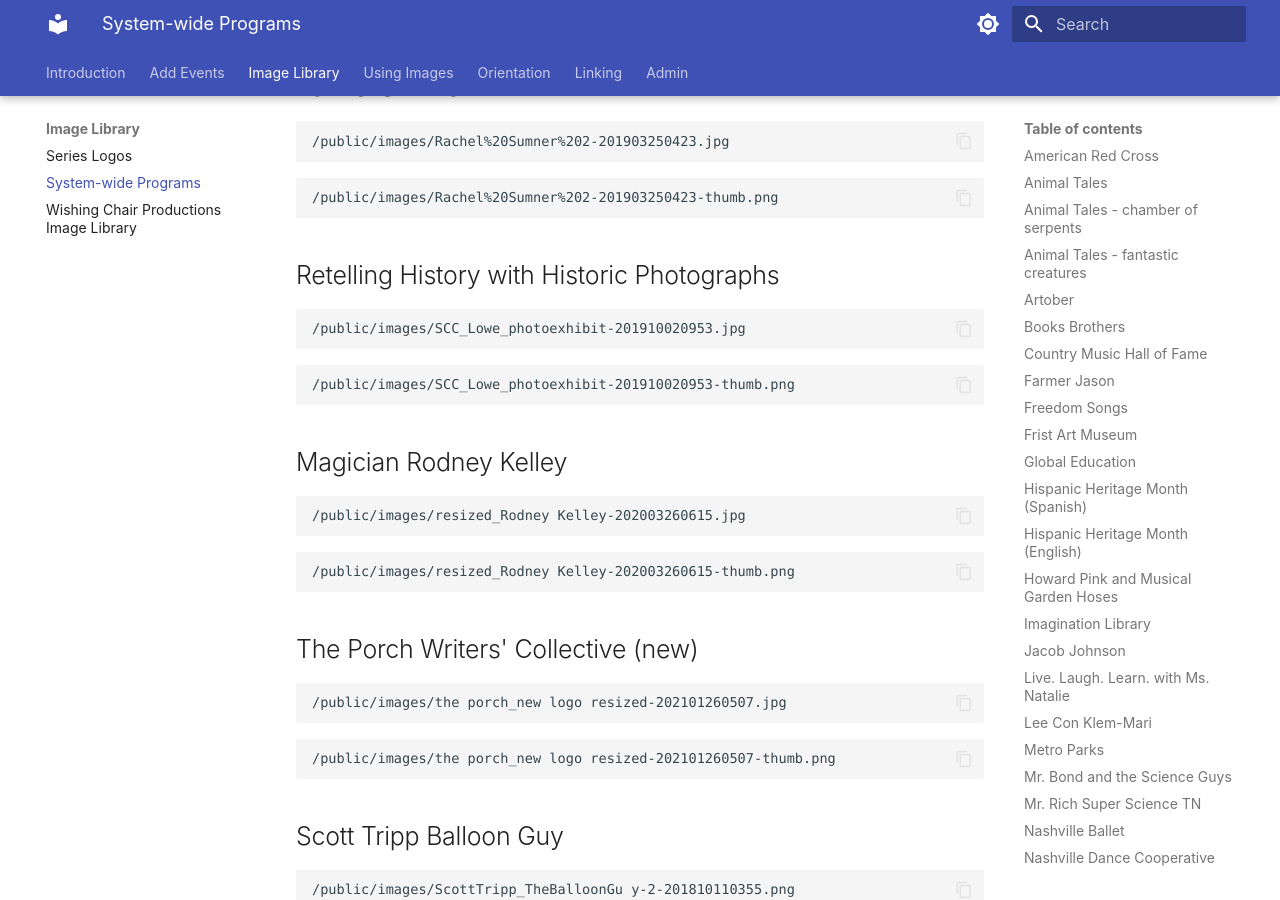
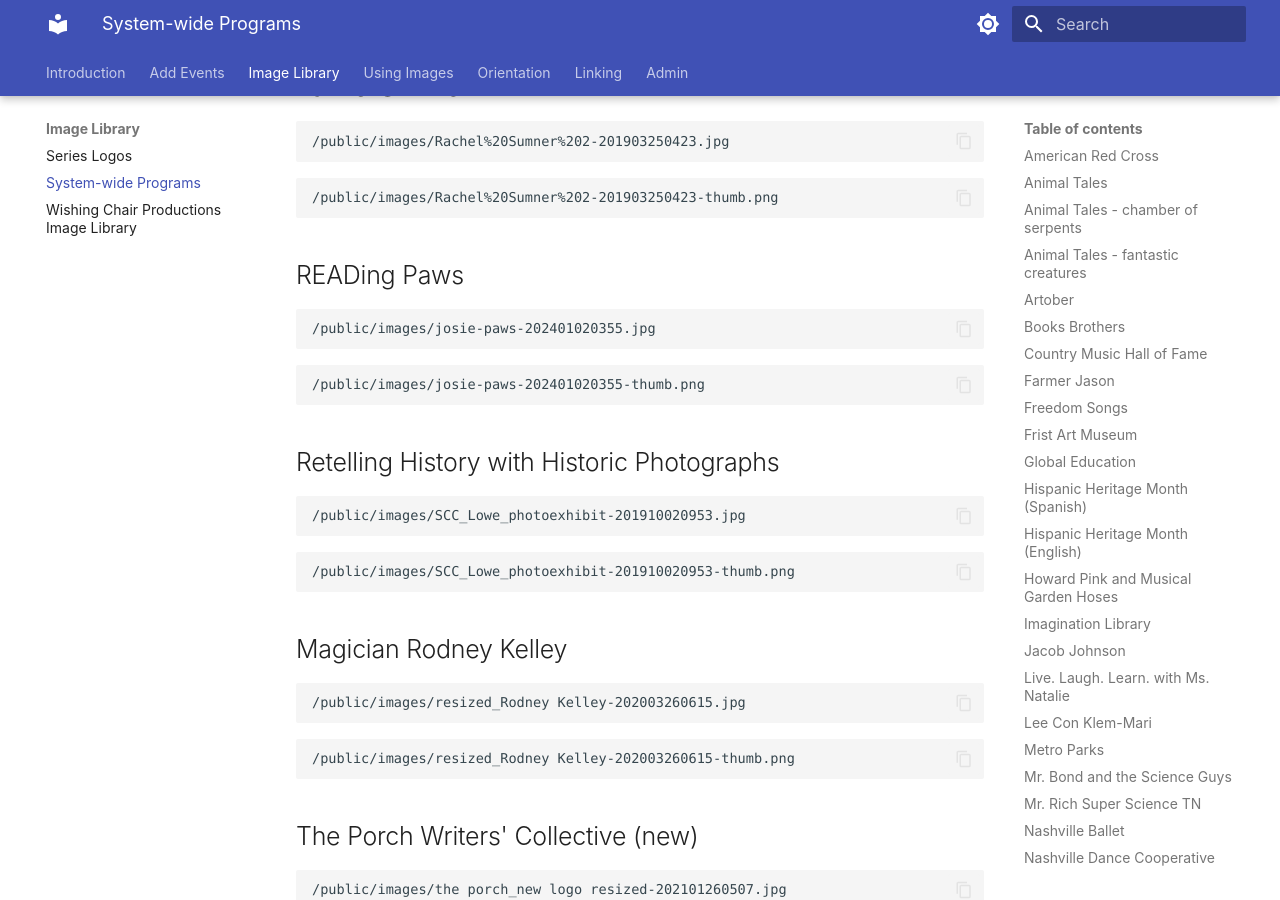
Before and after one commit to Nashville-Public-Library/bedework-docs, an MkDocs documentation site: the page built from docs/image-library/systemwide-images.md, in a window 1280 px wide and 900 px high, scrolled down 5810 px. Built offline with MkDocs 1.6.1 and Material for MkDocs 9.7.7, drawn with Linux system fonts in a browser that asks for light colours.

Commit message:
adding reading paws image

````diff
--- a/docs/image-library/systemwide-images.md
+++ b/docs/image-library/systemwide-images.md
@@ -314,73 +314,83 @@ sidebar_position: 2
 /public/images/Rachel%20Sumner%202-201903250423-thumb.png
 ```
 
+## READing Paws
+
+```text
+/public/images/josie-paws-202401020355.jpg
+```
+
+```text
+/public/images/josie-paws-202401020355-thumb.png
+```
+
 ## Retelling History with Historic Photographs
 
-```
+```text
 /public/images/SCC_Lowe_photoexhibit-201910020953.jpg
 ```
 
-```
+```text
 /public/images/SCC_Lowe_photoexhibit-201910020953-thumb.png
 ```
 
 ## Magician Rodney Kelley
 
-```
+```text
 /public/images/resized_Rodney Kelley-202003260615.jpg
 ```
 
-```
+```text
 /public/images/resized_Rodney Kelley-202003260615-thumb.png
 ```
 
 ## The Porch Writers' Collective (new)
 
-```
+```text
 /public/images/the porch_new logo resized-202101260507.jpg
 ```
 
-```
+```text
 /public/images/the porch_new logo resized-202101260507-thumb.png
 ```
 
 ## Scott Tripp Balloon Guy
 
-```
+```text
 /public/images/ScottTripp_TheBalloonGu y-2-201810110355.png
 ```
 
-```
+```text
 /public/images/ScottTripp_TheBalloonGuy-2-201810110355-thumb.png
 ```
 
 ## Sock Rocerz
 
-```
+```text
 /public/images/SockRockerz_forBedework-201903280323.jpg
 ```
 
-```
+```text
 /public/images/SockRockerz_forBedework-201903280323-thumb.png
 ```
 
 ## Summer Reading Challenge
 
-```
+```text
 /public/images/SRC_Logo(CLR)_FINAL_bedework2-202105260554.jpg
 ```
 
-```
+```text
 /public/images/SRC_Logo(CLR)_FINAL_bedework2-202105260554-thumb.png
 ```
 
 ## Tennessee Language Center
 
-```
+```text
 /public/images/TLC_Stacked_Logo_resized-201912201257.jpg
 ```
 
-```
+```text
 /public/images/TLC_Stacked_Logo_resized-201912201257-thumb.png
 ```
 
````
